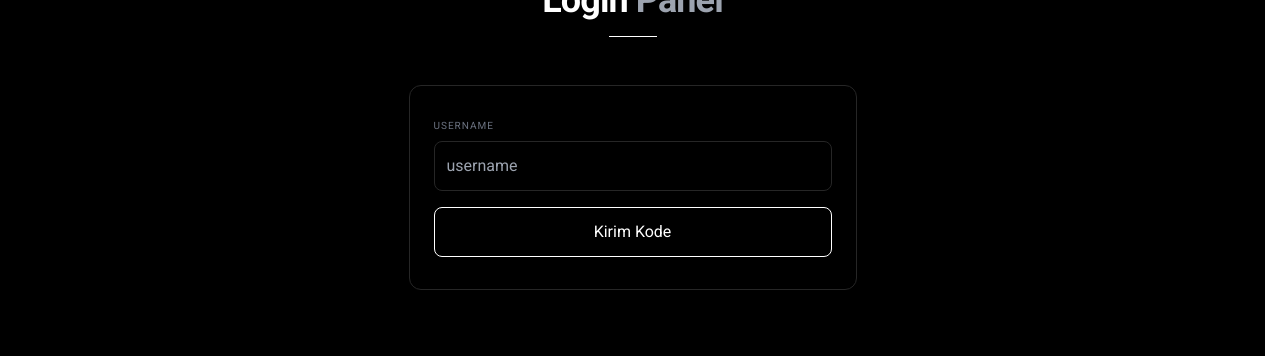
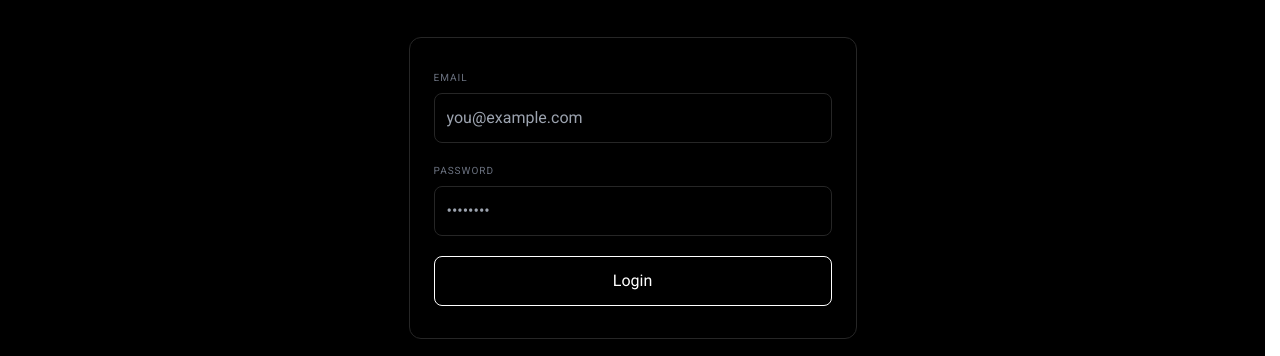
Before and after one commit to BrillianHakim/Portofolio, a Vue app: page /admin/login in a window 1280 px wide. Shown: the part 336-692 px from the top of the page. Built offline with nearby package versions, Linux system fonts and the light colour scheme; no server answers.

Commit message:
perbaiki login

```diff
--- a/src/pages/admin/Login.vue
+++ b/src/pages/admin/Login.vue
@@ -15,59 +15,45 @@
 
       <!-- FORM CARD -->
       <div class="border border-neutral-800 rounded-xl px-6 py-8">
-        <!-- LANGKAH 1: USERNAME -->
-<template v-if="step === 'username'">
+        <div class="space-y-5">
+
+          <!-- EMAIL -->
           <div>
-    <p class="text-[10px] tracking-widest text-gray-500 uppercase mb-2">Username</p>
+            <p class="text-[10px] tracking-widest text-gray-500 uppercase mb-2">Email</p>
             <input
-      v-model="username"
-      type="text"
-      autocomplete="username"
-      placeholder="username"
-      @keyup.enter="sendCode"
+              v-model="email"
+              type="email"
+              placeholder="you@example.com"
               class="w-full p-3 bg-black border border-neutral-800 rounded-lg focus:outline-none focus:border-white transition"
             />
           </div>
-  <button
-    @click="sendCode"
-    :disabled="loading"
-    class="w-full mt-4 border border-white py-3 rounded-lg font-medium hover:bg-white hover:text-black transition disabled:opacity-50"
-  >
-    {{ loading ? 'Mengirim...' : 'Kirim Kode' }}
-  </button>
-</template>
 
-<!-- LANGKAH 2: KODE OTP -->
-<template v-else>
-  <p class="text-sm text-gray-400 text-center">
-    Jika username terdaftar, kode telah dikirim ke email terkait.
-  </p>
+          <!-- PASSWORD -->
           <div>
-    <p class="text-[10px] tracking-widest text-gray-500 uppercase mb-2">Kode</p>
+            <p class="text-[10px] tracking-widest text-gray-500 uppercase mb-2">Password</p>
             <input
-      v-model="code"
-      type="text"
-      inputmode="numeric"
-      maxlength="8"
-      placeholder="123456"
-      @keyup.enter="verifyCode"
-      class="w-full p-3 bg-black border border-neutral-800 rounded-lg text-center tracking-[0.5em] focus:outline-none focus:border-white transition"
+              v-model="password"
+              type="password"
+              placeholder="••••••••"
+              class="w-full p-3 bg-black border border-neutral-800 rounded-lg focus:outline-none focus:border-white transition"
             />
           </div>
+
+          <!-- BUTTON -->
           <button
-    @click="verifyCode"
+            @click="login"
             :disabled="loading"
-    class="w-full mt-4 border border-white py-3 rounded-lg font-medium hover:bg-white hover:text-black transition disabled:opacity-50"
+            class="w-full mt-4 border border-white py-3 rounded-lg font-medium hover:bg-white hover:text-black transition disabled:opacity-50 disabled:cursor-not-allowed"
           >
-    {{ loading ? 'Memeriksa...' : 'Login' }}
+            {{ loading ? 'Loading...' : 'Login' }}
           </button>
-  <button @click="step = 'username'" class="w-full text-xs text-gray-500 mt-2">
-    ← Kembali
-  </button>
-</template>
 
-<!-- ERROR (tetap) -->
-<p v-if="error" class="text-red-400 text-sm text-center mt-2">{{ error }}</p>
+          <!-- ERROR -->
+          <p v-if="error" class="text-red-400 text-sm text-center mt-2">
+            {{ error }}
+          </p>
+
+        </div>
       </div>
 
     </div>
@@ -79,60 +65,28 @@ import { ref } from 'vue'
 import { useRouter } from 'vue-router'
 import { supabase } from '../../lib/supabase'
 
-const username = ref('')
-const code = ref('')
-const step = ref('username') // 'username' -> 'code'
+const email = ref('')
+const password = ref('')
 const error = ref('')
 const loading = ref(false)
-let userEmail = ''
 
 const router = useRouter()
 
-// Langkah 1: cari email dari username, lalu kirim kode
-const sendCode = async () => {
+const login = async () => {
   error.value = ''
   loading.value = true
+
   try {
-    const name = username.value.trim()
-    if (!name) throw new Error('Username wajib diisi')
-
-    const { data: email } = await supabase.rpc('get_email_by_username', {
-      p_username: name,
+    const { error: authError } = await supabase.auth.signInWithPassword({
+      email: email.value,
+      password: password.value,
     })
 
-    if (email) {
-      userEmail = email
-      const { error: otpError } = await supabase.auth.signInWithOtp({
-        email,
-        options: { shouldCreateUser: false }, // orang asing tidak bisa daftar
-      })
-      if (otpError) throw otpError
-    }
-
-    // Pesan sama, apapun hasilnya (username ada atau tidak)
-    step.value = 'code'
-  } catch (err) {
-    error.value = err.message || 'Gagal mengirim kode'
-  } finally {
-    loading.value = false
-  }
-}
-
-// Langkah 2: verifikasi kode
-const verifyCode = async () => {
-  error.value = ''
-  loading.value = true
-  try {
-    const { error: verifyError } = await supabase.auth.verifyOtp({
-      email: userEmail,
-      token: code.value.trim(),
-      type: 'email',
-    })
-    if (verifyError) throw new Error('Kode salah atau kedaluwarsa')
+    if (authError) throw authError
 
     router.push('/admin/dashboard')
   } catch (err) {
-    error.value = err.message
+    error.value = err.message || 'Login failed'
   } finally {
     loading.value = false
   }
```
Lines whose indentation alone changed are shown as unchanged.
